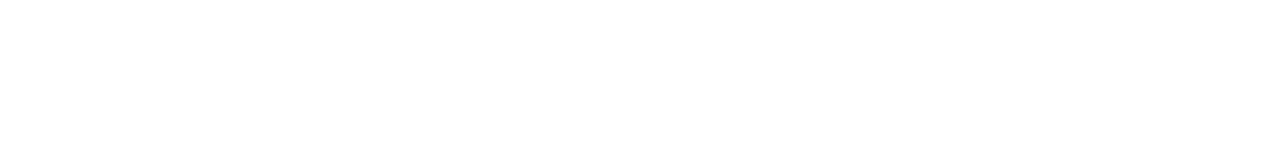
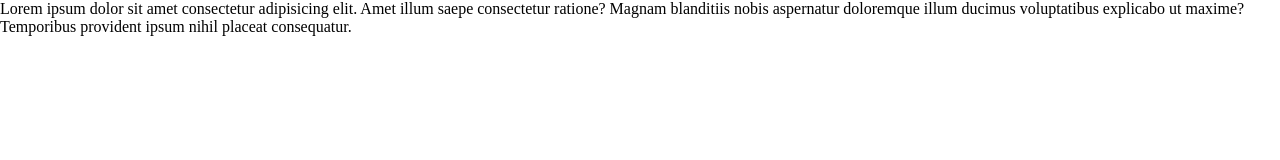
Before and after one commit to Davlatshoh6275/516-group, a plain HTML site: page index.html in a window 1280 px wide. Drawn offline with Linux system fonts and the light colour scheme.

Commit message:
app p tag

```diff
--- a/index.html
+++ b/index.html
@@ -10,7 +10,7 @@
 
 
     <div class="conteiner">
-
+      <p>Lorem ipsum dolor sit amet consectetur adipisicing elit. Amet illum saepe consectetur ratione? Magnam blanditiis nobis aspernatur doloremque illum ducimus voluptatibus explicabo ut maxime? Temporibus provident ipsum nihil placeat consequatur.</p>
     </div>
 
     <script src="./main.js"></script>
```
